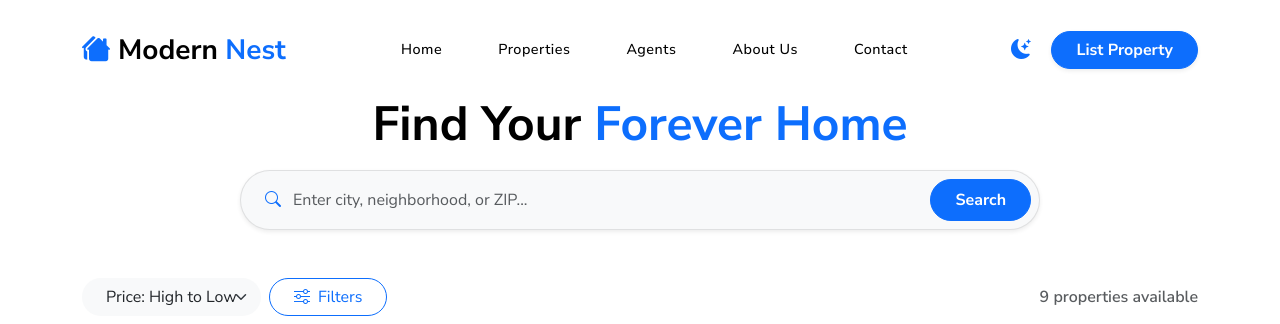
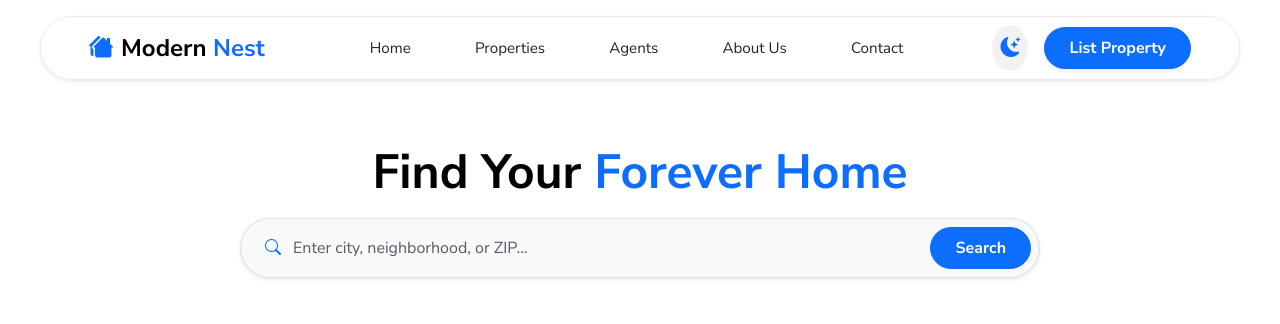
Before and after one commit to avinash072024/real-estate-web, an Angular app: page /buy-home in a window 1280 px wide. Shown: the top 324 px of the page. Built offline with nearby package versions, Linux system fonts and the light colour scheme.

Commit message:
new navbar added

```diff
--- a/src/app/app.component.html
+++ b/src/app/app.component.html
@@ -1,6 +1,7 @@
 <div appDisableRightClick class="d-flex flex-column min-vh-100">
   <header class="sticky-top shadow-sm">
-    <app-header></app-header>
+    <!-- <app-header></app-header> -->
+     <app-navbar></app-navbar>
   </header>
 
   <main class="flex-grow-1 overflow-hidden">
--- a/src/app/app.component.ts
+++ b/src/app/app.component.ts
@@ -3,10 +3,11 @@ import { NavigationEnd, Router, RouterOutlet } from '@angular/router';
 import { HeaderComponent } from './components/header/header.component';
 import { FooterComponent } from './components/footer/footer.component';
 import { DisableRightClickDirective } from './directives/disable-right-click.directive';
+import { NavbarComponent } from './components/navbar/navbar.component';
 
 @Component({
   selector: 'app-root',
-  imports: [RouterOutlet, HeaderComponent, FooterComponent, DisableRightClickDirective],
+  imports: [RouterOutlet, NavbarComponent, FooterComponent, DisableRightClickDirective],
   templateUrl: './app.component.html',
   styleUrl: './app.component.scss'
 })
--- /dev/null
+++ b/src/app/components/navbar/navbar.component.html
@@ -0,0 +1,63 @@
+<header class="fixed-top header-glass mt-3 mx-auto container rounded-pill border shadow-sm">
+    <nav class="navbar navbar-expand-lg py-2 px-lg-4">
+        <div class="container-fluid">
+            <a class="navbar-brand fw-bold fs-4 d-flex align-items-center" routerLink="/">
+                <!-- <div class="logo-box rounded-circle bg-primary me-2"></div> -->
+                 <i class="bi bi-houses-fill text-primary me-2"></i>
+                <span class="logo-text">{{appName1}}<span class="text-primary"> {{appName2}}</span></span>
+            </a>
+
+            <button class="navbar-toggler border-0 shadow-none" type="button" (click)="closeMenu()">
+                <i class="bi" [ngClass]="isMenuOpen ? 'bi-x' : 'bi-grid-fill'"></i>
+            </button>
+
+            <div class="collapse navbar-collapse" [class.show]="isMenuOpen" id="mainNav" #navbarCollapse>
+                <ul class="navbar-nav mx-auto mb-2 mb-lg-0 gap-lg-3">
+                    <!-- <li class="nav-item">
+                        <a class="nav-link fw-semibold px-3 rounded-pill" routerLink="/buy"
+                            routerLinkActive="active" [routerLinkActiveOptions]="{exact: true}" (click)="closeMenu()">Buy</a>
+                    </li>
+                    <li class="nav-item">
+                        <a class="nav-link fw-semibold px-3 rounded-pill" routerLink="/rent"
+                            routerLinkActive="active" [routerLinkActiveOptions]="{exact: true}" (click)="closeMenu()">Rent</a>
+                    </li>
+                    <li class="nav-item">
+                        <a class="nav-link fw-semibold px-3 rounded-pill" routerLink="/agents"
+                            routerLinkActive="active" [routerLinkActiveOptions]="{exact: true}" (click)="closeMenu()">Agents</a>
+                    </li>
+                    <li class="nav-item dropdown">
+                        <a class="nav-link fw-semibold px-3 dropdown-toggle" href="#" role="button"
+                            data-bs-toggle="dropdown">Resources</a>
+                        <ul class="dropdown-menu border-0 shadow-lg rounded-4 p-2 mt-2">
+                            <li><a class="dropdown-item rounded-3 py-2" routerLink="/about">About Us</a></li>
+                            <li><a class="dropdown-item rounded-3 py-2" routerLink="/consultation">Consultation</a></li>
+                            <li>
+                                <hr class="dropdown-divider opacity-10">
+                            </li>
+                            <li><a class="dropdown-item rounded-3 py-2" routerLink="/privacy">Privacy Policy</a></li>
+                        </ul>
+                    </li> -->
+                    @for (item of navLinks; track item.id) {
+                    <li class="nav-item">
+                        <a class="nav-link px-4 rounded-pill" routerLink="{{item.path}}" routerLinkActive="active-pill"
+                            [routerLinkActiveOptions]="{exact: true}" (click)="closeMenu()">{{item.name}}</a>
+                    </li>
+                    }
+                </ul>
+
+                <div class="d-flex align-items-center gap-3">
+                    <button (click)="toggleTheme()" class="btn btn-icon rounded-circle p-2 border-0 shadow-none"
+                        [title]="isDarkMode ? 'Switch to Light' : 'Switch to Dark'">
+                        <i class="bi fs-5"
+                            [ngClass]="isDarkMode ? 'bi-sun-fill text-warning' : 'bi-moon-stars-fill text-primary'"></i>
+                    </button>
+
+                    <a routerLink="/list-property"
+                        class="btn btn-primary rounded-pill px-4 py-2 fw-bold d-none d-md-block shadow-sm">
+                        List Property
+                    </a>
+                </div>
+            </div>
+        </div>
+    </nav>
+</header>
--- /dev/null
+++ b/src/app/components/navbar/navbar.component.scss
@@ -0,0 +1,62 @@
+.header-glass {
+    max-width: 1200px;
+    background: rgba(var(--bs-body-bg-rgb), 0.85);
+    backdrop-filter: blur(12px) saturate(180%);
+    -webkit-backdrop-filter: blur(12px) saturate(180%);
+    z-index: 1050;
+    transition: all 0.3s cubic-bezier(0.4, 0, 0.2, 1);
+    border-color: rgba(var(--bs-emphasis-color-rgb), 0.08) !important;
+}
+
+.logo-box {
+    width: 32px;
+    height: 32px;
+    background: linear-gradient(45deg, var(--bs-primary), #6f42c1);
+}
+
+.nav-link {
+    color: var(--bs-body-color);
+    font-size: 0.95rem;
+    transition: all 0.2s ease;
+
+    &:hover {
+        color: var(--bs-primary);
+        background: rgba(var(--bs-primary-rgb), 0.08);
+    }
+
+    &.active {
+        color: var(--bs-primary) !important;
+        background: rgba(var(--bs-primary-rgb), 0.1);
+    }
+}
+
+.btn-icon {
+    background: rgba(var(--bs-emphasis-color-rgb), 0.05);
+    transition: transform 0.3s ease;
+
+    &:hover {
+        transform: rotate(15deg) scale(1.1);
+    }
+}
+
+// Mobile specific tweaks
+@media (max-width: 991.98px) {
+    .header-glass {
+        margin-top: 10px;
+        border-radius: 2rem !important;
+        width: 95%;
+    }
+
+    .navbar-collapse {
+        padding: 1rem 0;
+        text-align: center;
+    }
+}
+
+// Global variable for Dark Mode text contrast
+[data-bs-theme='dark'] {
+    .header-glass {
+        background: rgba(33, 37, 41, 0.85);
+        border-color: rgba(255, 255, 255, 0.1) !important;
+    }
+}
--- /dev/null
+++ b/src/app/components/navbar/navbar.component.ts
@@ -0,0 +1,55 @@
+import { NgClass } from '@angular/common';
+import { Component, ElementRef, OnInit, ViewChild } from '@angular/core';
+import { RouterLink, RouterLinkActive } from '@angular/router';
+import { Constants } from '../../models/constants';
+
+@Component({
+  selector: 'app-navbar',
+  imports: [NgClass, RouterLink, RouterLinkActive],
+  templateUrl: './navbar.component.html',
+  styleUrl: './navbar.component.scss'
+})
+export class NavbarComponent implements OnInit {
+  @ViewChild('navbarCollapse') navbarCollapse!: ElementRef;
+
+  isDarkMode: boolean = false;
+  isMenuOpen: boolean = false;
+
+  appName1: string = Constants.APP_NAME_STR1;
+  appName2: string = Constants.APP_NAME_STR2;
+
+  navLinks = Constants.NAV_LINKS;
+
+  ngOnInit() {
+    // Load the manually saved theme or default to light
+    const savedTheme = localStorage.getItem('user-theme') || 'light';
+    this.isDarkMode = savedTheme === 'dark';
+    this.applyTheme();
+  }
+
+  toggleTheme() {
+    this.isDarkMode = !this.isDarkMode;
+    const theme = this.isDarkMode ? 'dark' : 'light';
+    localStorage.setItem('user-theme', theme);
+    this.applyTheme();
+    this.closeMenu();
+  }
+
+  private applyTheme() {
+    const theme = this.isDarkMode ? 'dark' : 'light';
+    document.documentElement.setAttribute('data-bs-theme', theme);
+  }
+
+  // toggleMenu() {
+  //   this.isMenuOpen = !this.isMenuOpen;
+  // }
+
+  closeMenu() {
+    if (this.navbarCollapse.nativeElement.classList.contains('show')) {
+      this.navbarCollapse.nativeElement.classList.remove('show');
+      this.isMenuOpen = !this.isMenuOpen;
+    } else {
+      this.isMenuOpen = !this.isMenuOpen;
+    }
+  }
+}
--- a/src/app/pages/about/about.component.html
+++ b/src/app/pages/about/about.component.html
@@ -1,4 +1,4 @@
-<div class="container py-5 mt-2 mt-md-5">
+<div class="container py-5 mt-5">
     <div class="row align-items-center my-5 pb-lg-5 min-vh-80">
         <div class="col-lg-6 mb-4 mb-lg-0">
             <div class="pe-lg-5">
--- a/src/app/pages/buy-home/buy-home.component.html
+++ b/src/app/pages/buy-home/buy-home.component.html
@@ -1,5 +1,5 @@
 <div class="container py-5 mt-5">
-    <div class="text-center mb-5">
+    <div class="text-center my-5">
         <h1 class="display-5 fw-bold mb-3 logo-text">Find Your <span class="text-primary">Forever Home</span></h1>
         <div class="search-container p-2 bg-body-tertiary rounded-pill shadow-sm d-inline-flex align-items-center w-100 mx-auto"
             style="max-width: 800px;">
```
Also changed, not shown: 1 other file (tests, documents, lock files or other folders).
